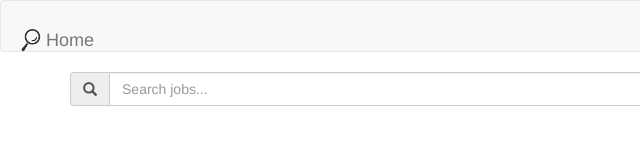
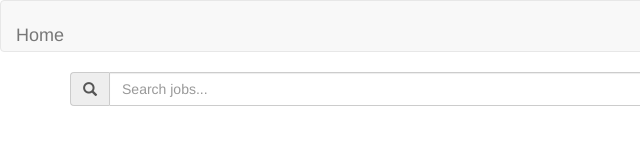
Before and after one commit to Hallaback/Wynbi-Project, a website: page index.html in a window 1280 px wide. Shown: the full height of the page, 0-640 px from the left. Drawn offline with nearby package versions, Linux system fonts and the light colour scheme.

Commit message:
took out logo since github has problems displaying it

```diff
--- a/index.html
+++ b/index.html
@@ -16,7 +16,7 @@
         <div class="container-fluid">
             <div class="navbar-header">
                 <a class="navbar-brand" ui-sref="home">
-                    <h4><img src="/assets/images/spyglass.png" alt="Jobs" height="30" width="30">Home</h4>
+                    <h4>Home</h4>
                 </a>
             </div>
         </div>
```
